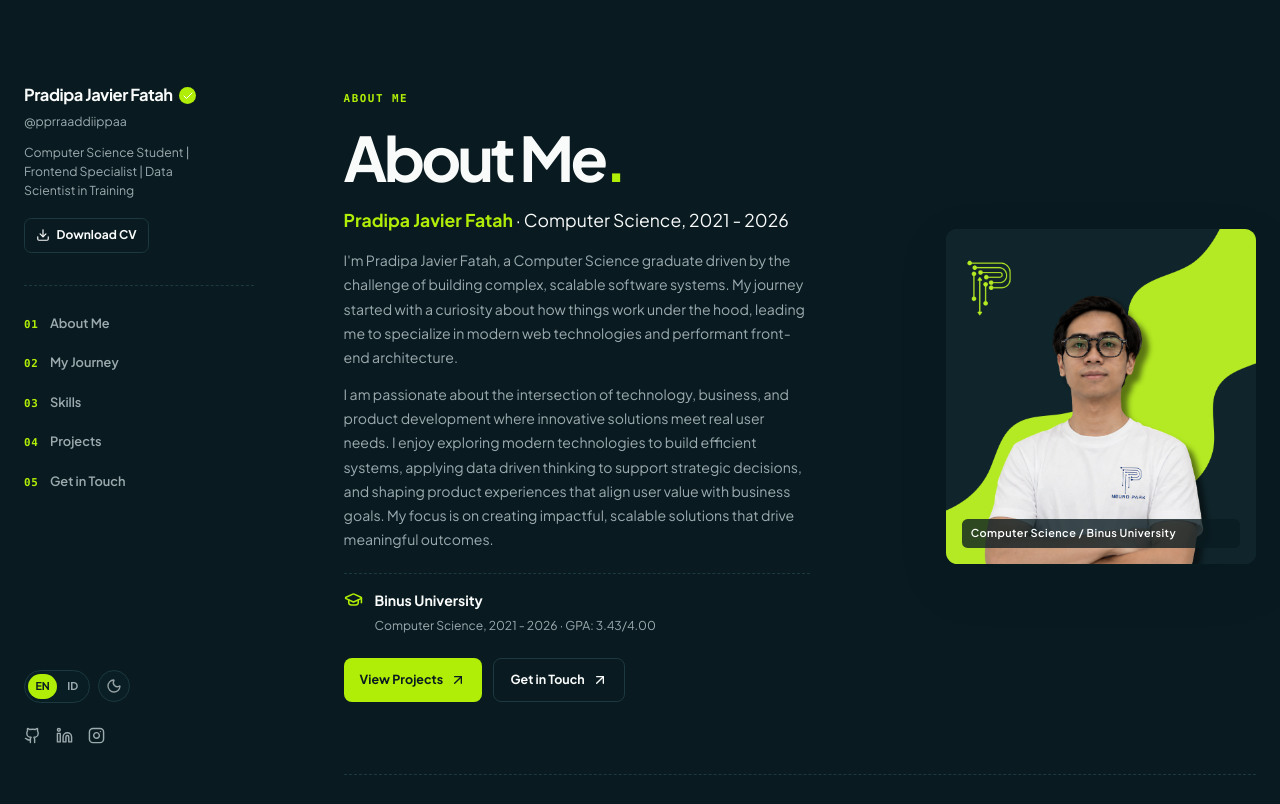
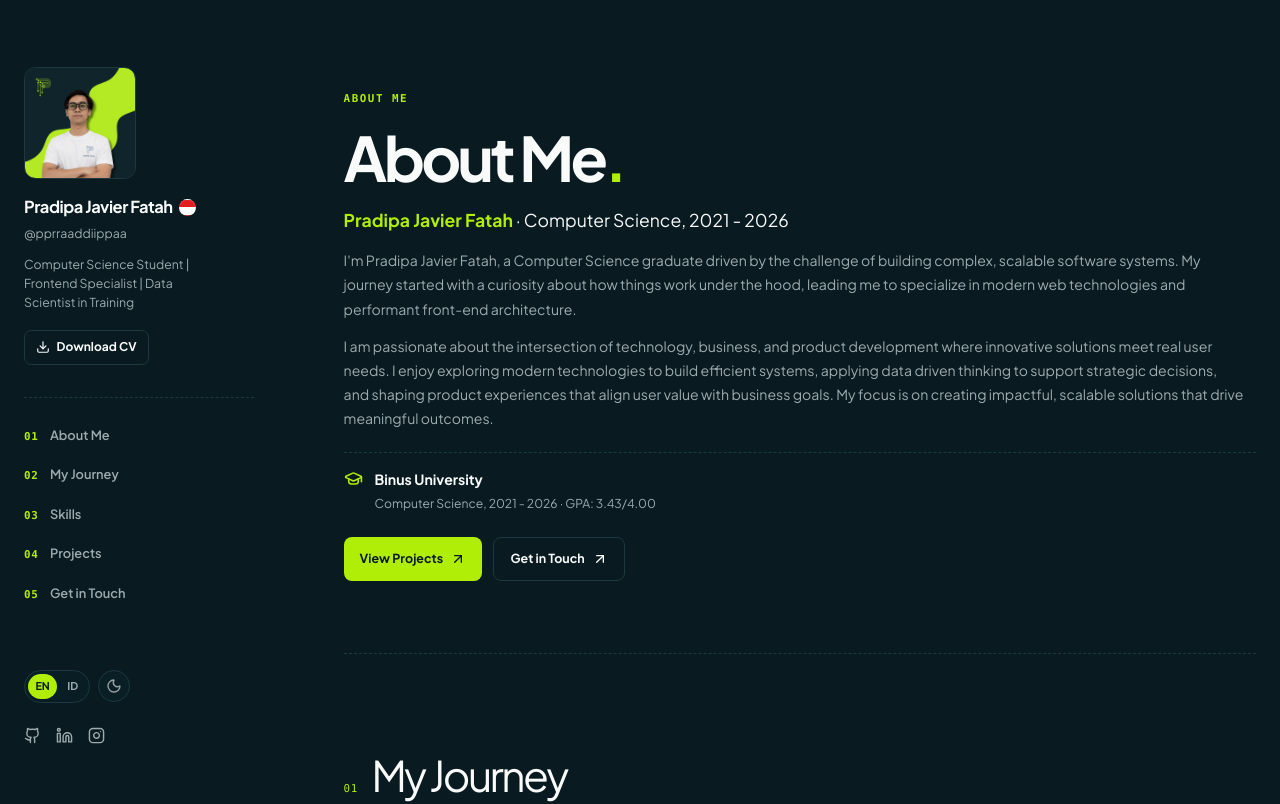
Before and after one commit to PradipaJavierFatah/PradipaPortofolioNextJs, a Next.js app: page / in a window 1280 px wide. Shown: the top 804 px of the page. Built offline with nearby package versions, Linux system fonts and the light colour scheme.

Commit message:
feat: move profile image and add Indonesia flag mark

```diff
--- a/src/app/globals.css
+++ b/src/app/globals.css
@@ -105,6 +105,23 @@
     align-items: flex-start;
   }
 
+  .rail-profile-image {
+    display: block;
+    width: 112px;
+    height: 112px;
+    border: 1px solid hsl(var(--border));
+    border-radius: 0.72rem;
+    object-fit: cover;
+    object-position: center top;
+    filter: saturate(0.86);
+    transition: transform 260ms cubic-bezier(0.16, 1, 0.3, 1), filter 220ms ease;
+  }
+
+  .rail-profile-image:hover {
+    transform: translateY(-3px) rotate(-1deg);
+    filter: saturate(1);
+  }
+
   .rail-name-row {
     display: flex;
     align-items: center;
@@ -124,15 +141,14 @@
     color: hsl(var(--primary));
   }
 
-  .verified-mark {
-    display: inline-flex;
-    align-items: center;
-    justify-content: center;
+  .indonesia-flag {
+    display: inline-block;
     width: 17px;
     height: 17px;
+    border: 1px solid hsl(var(--foreground) / 0.18);
     border-radius: 50%;
-    color: white;
-    background: hsl(var(--primary));
+    background: linear-gradient(to bottom, #e31b23 0 50%, #ffffff 50% 100%);
+    box-shadow: 0 0 0 2px hsl(var(--background));
   }
 
   .rail-handle,
@@ -327,13 +343,14 @@
   }
 
   .portfolio-intro {
-    display: grid;
-    grid-template-columns: minmax(0, 1.1fr) minmax(240px, 0.9fr);
-    align-items: center;
-    gap: clamp(2rem, 5vw, 4.5rem);
-    min-height: 550px;
+    display: block;
+    min-height: auto;
     padding: 3.7rem 0 4.5rem;
     scroll-margin-top: 1.5rem;
+  }
+
+  .intro-copy {
+    max-width: 980px;
   }
 
   .section-kicker {
@@ -372,7 +389,7 @@
   }
 
   .intro-description {
-    max-width: 520px;
+    max-width: 900px;
     margin: 0.95rem 0 0;
     color: hsl(var(--muted-foreground));
     font-size: 0.88rem;
@@ -423,46 +440,6 @@
     transform: translateY(-2px);
     color: hsl(var(--primary));
     border-color: hsl(var(--primary) / 0.55);
-  }
-
-  .intro-portrait-wrap {
-    position: relative;
-    width: min(100%, 310px);
-    aspect-ratio: 1 / 1.08;
-    justify-self: end;
-    overflow: hidden;
-    border-radius: 0.72rem;
-    background: hsl(var(--muted));
-    box-shadow: 0 18px 48px hsl(193 58% 8% / 0.16);
-  }
-
-  .intro-portrait-wrap::after {
-    content: "";
-    position: absolute;
-    inset: 0;
-    background: transparent;
-    pointer-events: none;
-  }
-
-  .intro-portrait {
-    object-fit: cover;
-    object-position: center top;
-    filter: saturate(0.86);
-  }
-
-  .portrait-caption {
-    position: absolute;
-    z-index: 1;
-    right: 1rem;
-    bottom: 1rem;
-    left: 1rem;
-    color: white;
-    font-size: 0.68rem;
-    font-weight: 600;
-    letter-spacing: 0.04em;
-    background: hsl(193 58% 8% / 0.78);
-    border-radius: 0.35rem;
-    padding: 0.4rem 0.55rem;
   }
 
   .portfolio-section {
@@ -938,15 +915,7 @@
 
   .portfolio-intro {
     min-height: auto;
-    grid-template-columns: 1fr;
-    gap: 2rem;
     padding: 4rem 0 3.5rem;
-  }
-
-  .intro-portrait-wrap {
-    width: min(100%, 320px);
-    justify-self: start;
-    aspect-ratio: 1 / 1.08;
   }
 
   .portfolio-section {
--- a/src/components/pages/portfolio-home.tsx
+++ b/src/components/pages/portfolio-home.tsx
@@ -6,7 +6,6 @@ import { motion } from "framer-motion";
 import {
     ArrowUpRight,
     BriefcaseBusiness,
-    Check,
     Download,
     ExternalLink,
     Github,
@@ -89,11 +88,19 @@ export function PortfolioHome() {
 
                 <aside className={`portfolio-rail ${menuOpen ? "is-open" : ""}`}>
                     <div className="rail-profile">
+                        <Image
+                            src="/images/profileDipa1.jpg"
+                            alt="Pradipa Javier Fatah"
+                            width={112}
+                            height={112}
+                            className="rail-profile-image"
+                            priority
+                        />
                         <div className="rail-name-row">
                             <Link href="#top" className="rail-name" onClick={() => setMenuOpen(false)}>
                                 {SITE_CONFIG.name}
                             </Link>
-                            <span className="verified-mark" aria-label="Verified portfolio owner"><Check size={12} /></span>
+                            <span className="indonesia-flag" role="img" aria-label="Indonesia" title="Indonesia" />
                         </div>
                         <p className="rail-handle">@pprraaddiippaa</p>
                         <p className="rail-role">{SITE_CONFIG.description}</p>
@@ -154,22 +161,6 @@ export function PortfolioHome() {
                                 <a className="button-primary" href="#work">{t.hero.viewProjects} <ArrowUpRight size={16} /></a>
                                 <a className="button-secondary" href="#contact">{t.contact.title} <ArrowUpRight size={16} /></a>
                             </div>
-                        </motion.div>
-                        <motion.div
-                            initial={{ opacity: 0, scale: 0.96 }}
-                            animate={{ opacity: 1, scale: 1 }}
-                            transition={{ duration: 0.7, delay: 0.1, ease: "easeOut" }}
-                            className="intro-portrait-wrap"
-                        >
-                            <Image
-                                src="/images/profileDipa1.jpg"
-                                alt="Portrait of Pradipa Javier Fatah"
-                                fill
-                                priority
-                                className="intro-portrait"
-                                sizes="(max-width: 900px) 80vw, 34vw"
-                            />
-                            <span className="portrait-caption">Computer Science / Binus University</span>
                         </motion.div>
                     </section>
 
```
